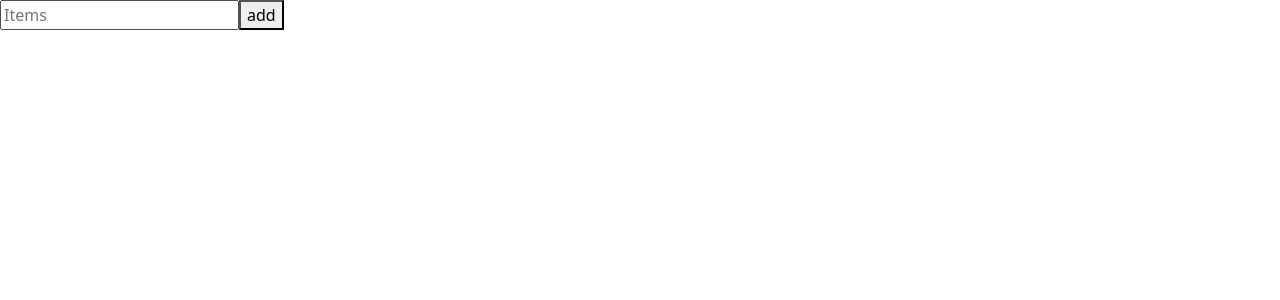
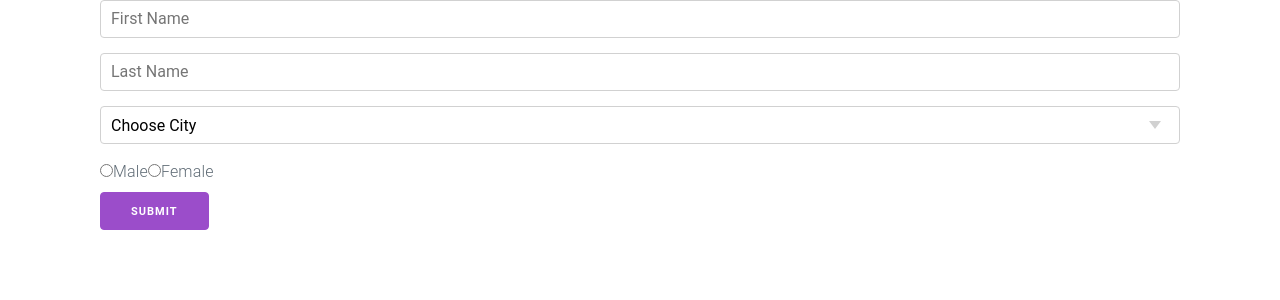
Before and after one commit to Ashikur41/React_partics, a React (Vite) app: page / in a window 1280 px wide. Shown: the top 300 px of the page. Built offline with nearby package versions, Linux system fonts and the light colour scheme.

Commit message:
useState() Method dia Form manage kora

```diff
--- a/package.json
+++ b/package.json
@@ -11,6 +11,7 @@
   },
   "dependencies": {
     "bootstrap": "^5.3.5",
+    "milligram": "^1.4.1",
     "react": "^19.0.0",
     "react-dom": "^19.0.0",
     "react-router-dom": "^7.3.0"
--- a/src/App.jsx
+++ b/src/App.jsx
@@ -8,40 +8,48 @@ import Demo from './Demo';
 
 const App = () => {
 
-  const [list,setList]=useState([])
-  const [item,setItem]=useState("")
+  let [FormObj,SetFormObj]=useState({
+    fName:"",
+    lName:"",
+    city:"",
+    gender:""
+  })
 
-  const AddToList=()=>{
-    list.push(item)
-    setList([...list]);
+  const InputOnChange = (property,value)=>{
+    SetFormObj(prevObj=>({
+      ...prevObj,[property]:value
+    }))
   }
 
-  const RemoveItem=(index)=>{
-    list.splice(index ,1)
-    setList([...list])
+  const FormSubmit=(e)=>{
+
+    e.preventDefault();
+    // console.log(FormObj)
+    alert(JSON.stringify(FormObj))
   }
-
   return (
     <div>
-      <table>
-        <tbody>
-          {
-            list.length!==0?(
-              list.map((element,index)=>{
-                return(
-                  <tr>
-                    <td>{element}</td>
-                    <td><button onClick={()=>{RemoveItem(index)}}>Remove</button></td>
-                  </tr>
-                )
-              })
-            ): (<tr></tr>)
-          }
-        </tbody>
-      </table>
+      <div className="container">
+          <form onSubmit={FormSubmit}>
+            <input onChange={(e)=>{InputOnChange("fName",e.target.value)}} value={FormObj.fName} type="text" placeholder='First Name'/><br/>
 
-    <input type="text" onChange={(e)=>setItem(e.target.value)} placeholder='Items'/>
-    <button onClick={AddToList}>add</button>
+            <input onChange={(e)=>{InputOnChange("lName",e.target.value)}} value={FormObj.lName} type="text" placeholder='Last Name'/><br/>
+
+            <select onChange={(e)=>{InputOnChange("city",e.target.value)}} value={FormObj.city}>
+              <option value="">Choose City</option>
+              <option value="Dhaka">Dhaka</option>
+              <option value="Jessore">Jessore</option>
+            </select>
+            <br/>
+            <input onChange={()=>{InputOnChange("gender","Male")}} checked={FormObj.gender==="Male"} type="radio" name='gender'/>Male
+
+            <input onChange={()=>{InputOnChange("gender","Female")}} checked={FormObj.gender==="Female"} type="radio" name='gender'/>Female
+            <br/>
+            <button type="submit">Submit</button>
+          </form>
+      </div>
+
+
     </div>
 
   );
--- a/src/main.jsx
+++ b/src/main.jsx
@@ -4,6 +4,7 @@ import App from './App.jsx'
 
 import "bootstrap";
 import "bootstrap/dist/css/bootstrap.css"
+import "milligram/dist/milligram.css"
 
 createRoot(document.getElementById('root')).render(
   <StrictMode>
```
Also changed, not shown: 1 other file (tests, documents, lock files or other folders).
